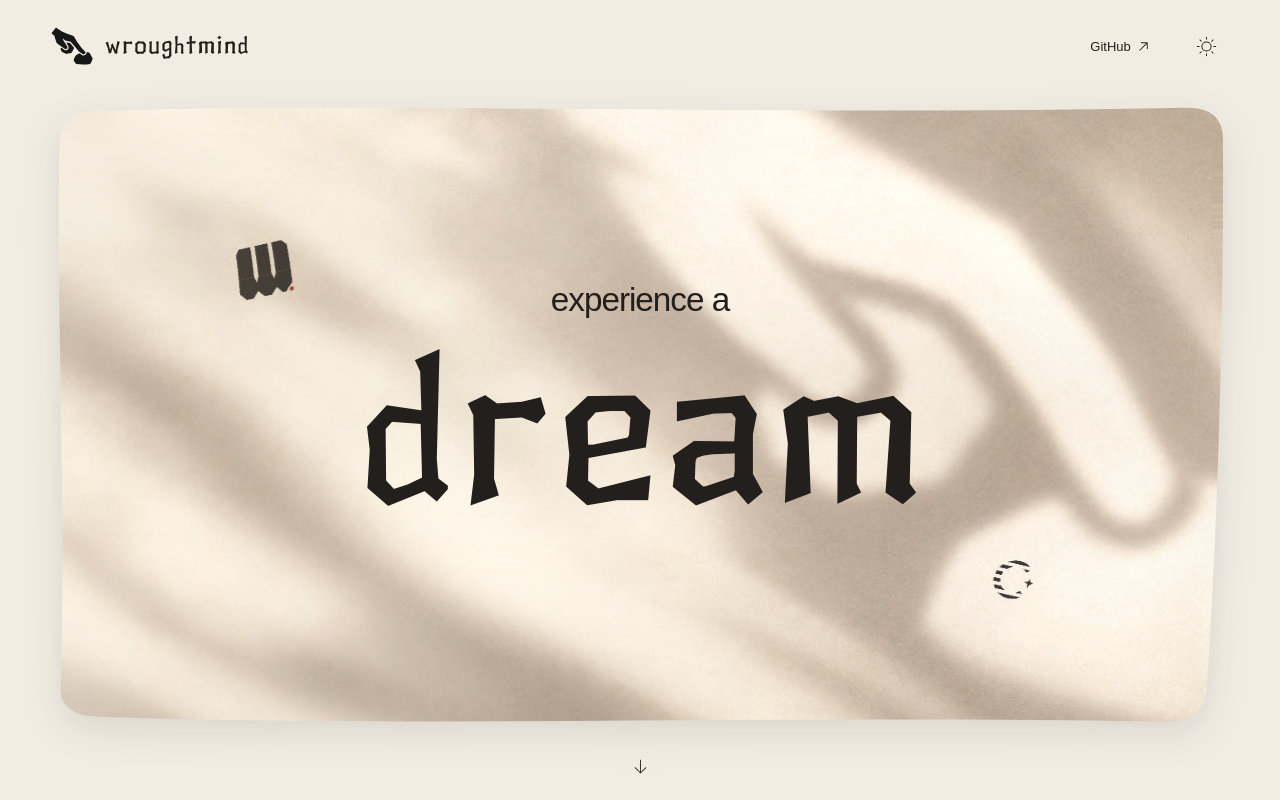
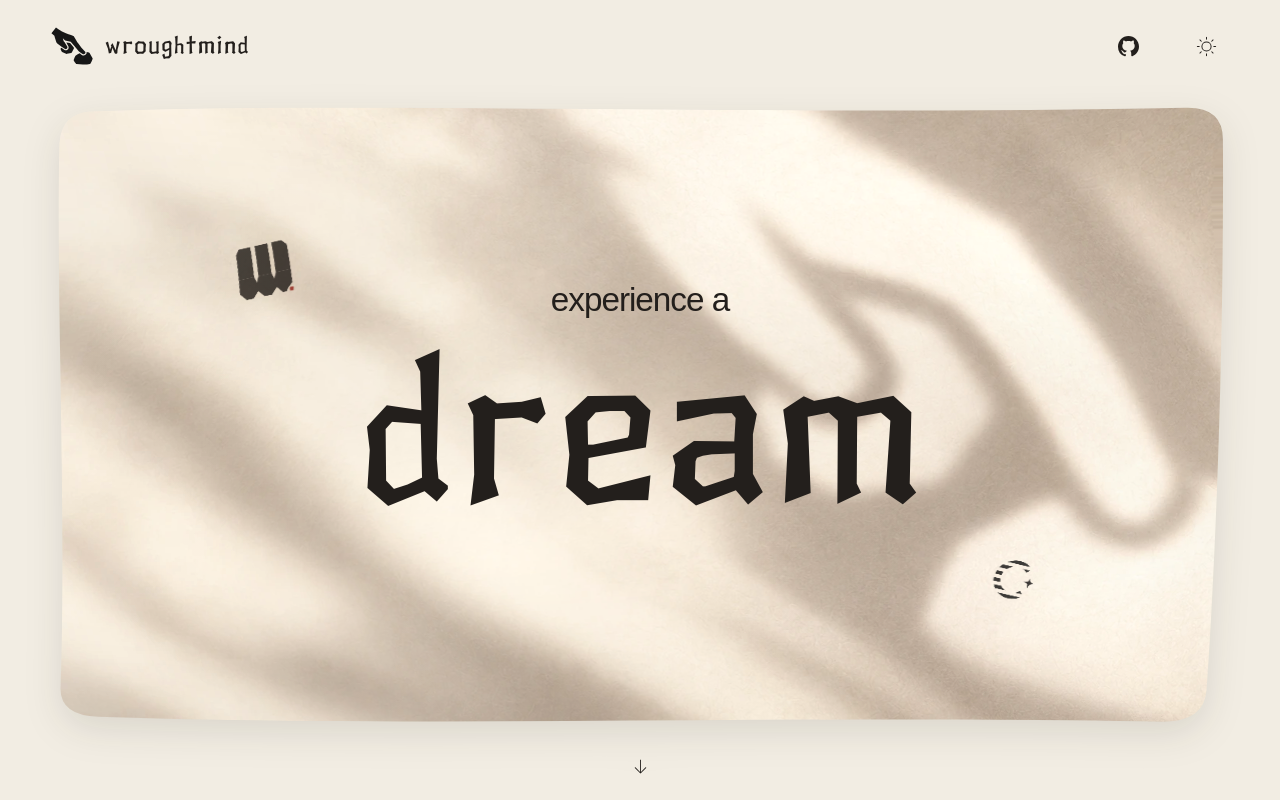
Before and after one commit to WroughtMind/wroughtmind.github.io, a React (Vite) app: page / in a window 1280 px wide. Shown: the top 800 px of the page. Built offline with nearby package versions, Linux system fonts and the light colour scheme.

Commit message:
Use GitHub Octicon for the header link

```diff
--- a/src/App.jsx
+++ b/src/App.jsx
@@ -223,7 +223,7 @@ export function App() {
     <div className="site-scene" ref={sceneRef} data-motion={motion}>
       <header className="site-header">
         <a className="brand-lockup" href="#top" aria-label="WroughtMind home"><img className="brand-mark" src={asset('wroughtmind-mark.svg')} alt=""/><span className="wordmark">wroughtmind</span></a>
-        <nav aria-label="Main navigation"><a className="github-link" href="https://github.com/WroughtMind" target="_blank" rel="noreferrer">GitHub <ArrowUpRight size={15}/></a>
+        <nav aria-label="Main navigation"><a className="icon-button github-icon" href="https://github.com/WroughtMind" target="_blank" rel="noreferrer" aria-label="WroughtMind on GitHub" title="GitHub"><svg width="21" height="21" viewBox="0 0 16 16" fill="currentColor" aria-hidden="true" focusable="false"><path d="M6.766 11.328c-2.063-.25-3.516-1.734-3.516-3.656 0-.781.281-1.625.75-2.188-.203-.515-.172-1.609.063-2.062.625-.078 1.468.25 1.968.703.594-.187 1.219-.281 1.985-.281.765 0 1.39.094 1.953.265.484-.437 1.344-.765 1.969-.687.218.422.25 1.515.046 2.047.5.593.766 1.39.766 2.203 0 1.922-1.453 3.375-3.547 3.64.531.344.89 1.094.89 1.954v1.625c0 .468.391.734.86.547C13.781 14.359 16 11.53 16 8.03 16 3.61 12.406 0 7.984 0 3.563 0 0 3.61 0 8.031a7.88 7.88 0 0 0 5.172 7.422c.422.156.828-.125.828-.547v-1.25c-.219.094-.5.156-.75.156-1.031 0-1.64-.562-2.078-1.609-.172-.422-.36-.672-.719-.719-.187-.015-.25-.093-.25-.187 0-.188.313-.328.625-.328.453 0 .844.281 1.25.86.313.452.64.655 1.031.655s.641-.14 1-.5c.266-.265.47-.5.657-.656"/></svg></a>
           <button className="icon-button theme-button" aria-label={`Switch to ${theme === 'dark' ? 'light' : 'dark'} mode`} onClick={() => setPreference(theme === 'dark' ? 'light' : 'dark')}>
             {theme === 'dark' ? <Moon size={21} weight="light"/> : <Sun size={21} weight="light"/>}
           </button>
```
